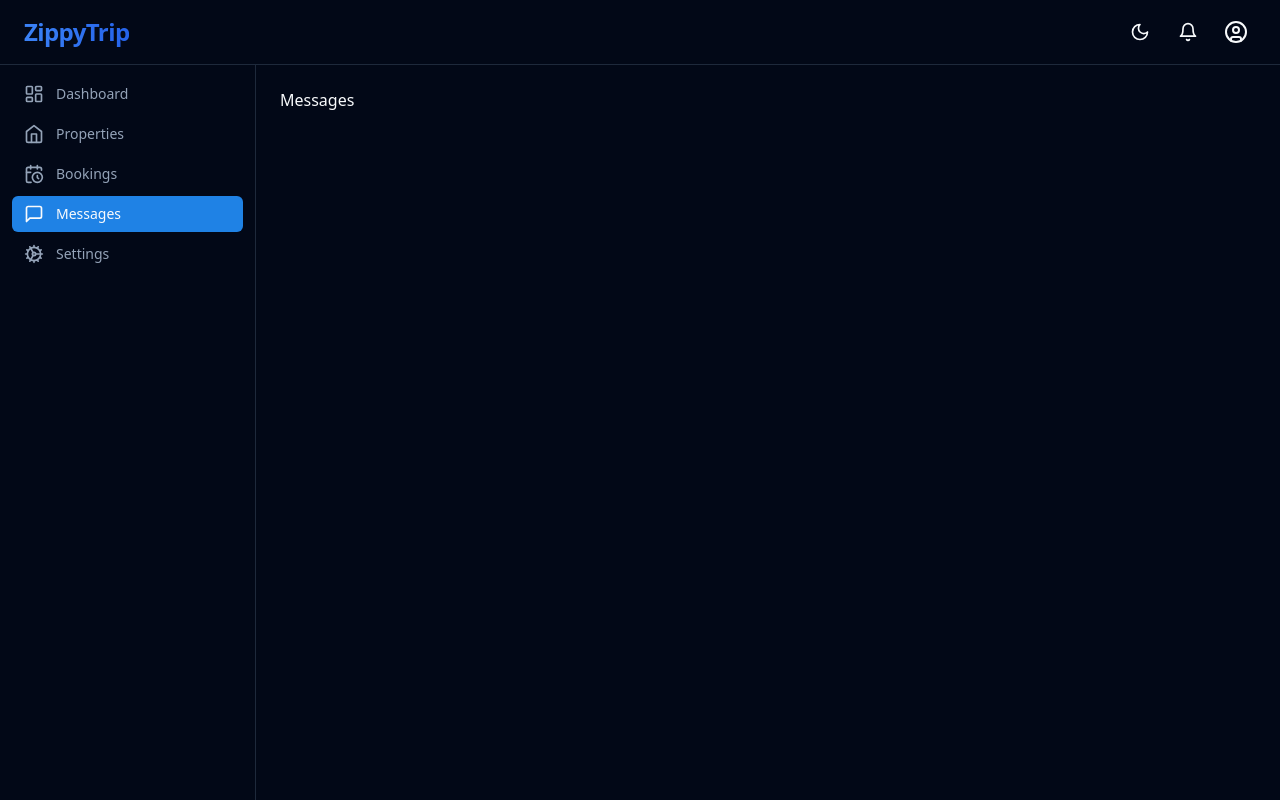
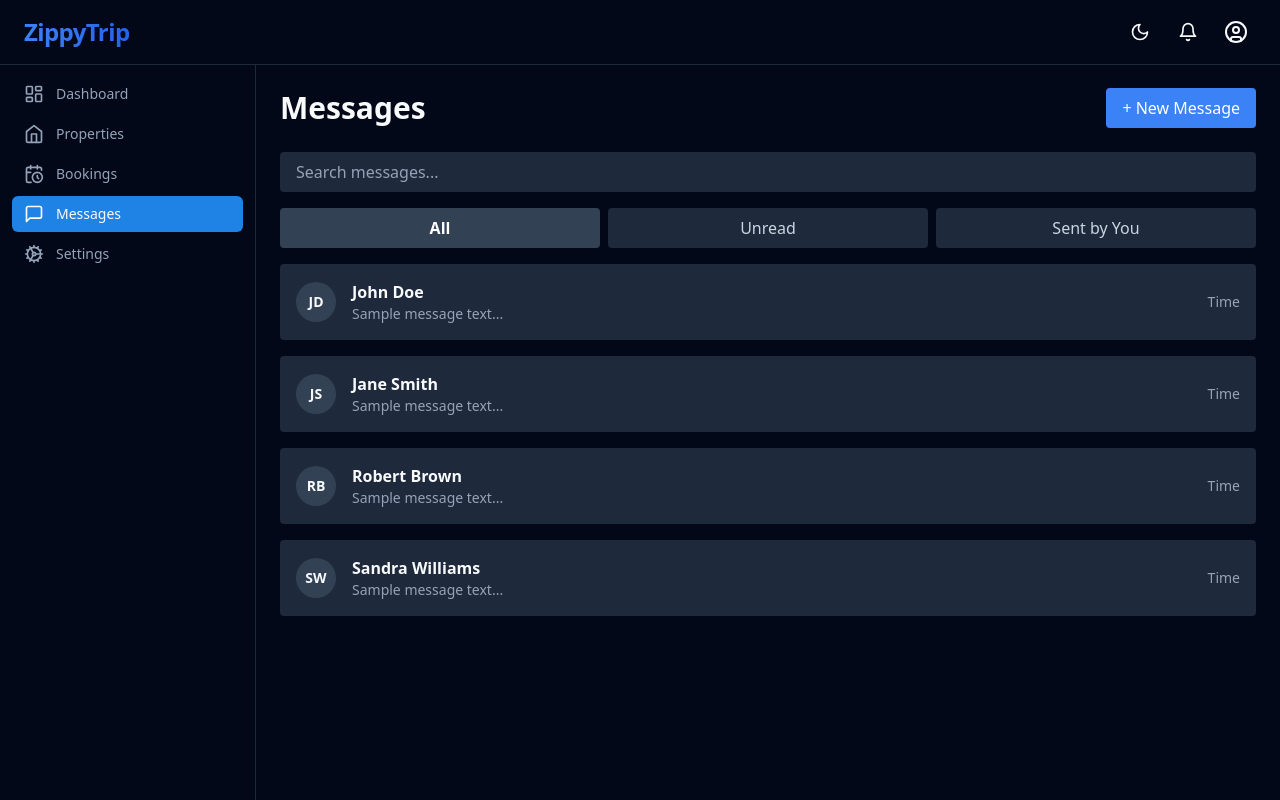
Before and after one commit to KarMa063/ZippyTrip, a React (Vite) app in the folder Frontend/project/: page /gmessages in a window 1280 px wide. Built offline with nearby package versions, Linux system fonts and the light colour scheme.

Commit message:
Adding a simple messages page layout

```diff
--- a/Frontend/project/src/guesthouse/gpages/GMessages.tsx
+++ b/Frontend/project/src/guesthouse/gpages/GMessages.tsx
@@ -1,8 +1,47 @@
-function GMessages(){
-    return(
-        <div>
-            <h1>Messages</h1>
+function GMessages() {
+    return (
+      <div>
+        {/* Header */}
+        <div className="flex justify-between items-center mb-6">
+          <h1 className="text-3xl font-bold">Messages</h1>
+          <button className="bg-blue-500 hover:bg-blue-600 text-white px-4 py-2 rounded">
+            + New Message
+          </button>
         </div>
-    )
-};
-export default GMessages;
+
+        {/* Search Bar */}
+        <input
+          type="text"
+          placeholder="Search messages..."
+          className="w-full px-4 py-2 mb-4 rounded bg-slate-800 text-white placeholder-slate-400"
+        />
+
+        {/* Tabs */}
+        <div className="flex space-x-2 mb-4">
+          <button className="flex-1 bg-slate-700 py-2 rounded text-white font-semibold">All</button>
+          <button className="flex-1 bg-slate-800 py-2 rounded text-slate-300">Unread</button>
+          <button className="flex-1 bg-slate-800 py-2 rounded text-slate-300">Sent by You</button>
+        </div>
+
+        {/* Message List (Static) */}
+        <div className="space-y-4">
+          {["John Doe", "Jane Smith", "Robert Brown", "Sandra Williams"].map((name, idx) => (
+            <div key={idx} className="bg-slate-800 p-4 rounded flex items-center justify-between">
+              <div className="flex items-center space-x-4">
+                <div className="w-10 h-10 rounded-full bg-slate-700 flex items-center justify-center font-bold text-sm">
+                  {name.split(" ").map(n => n[0]).join("")}
+                </div>
+                <div>
+                  <div className="font-semibold">{name}</div>
+                  <div className="text-slate-400 text-sm">Sample message text...</div>
+                </div>
+              </div>
+              <div className="text-slate-400 text-sm">Time</div>
+            </div>
+          ))}
+        </div>
+      </div>
+    );
+  }
+
+  export default GMessages;
```
